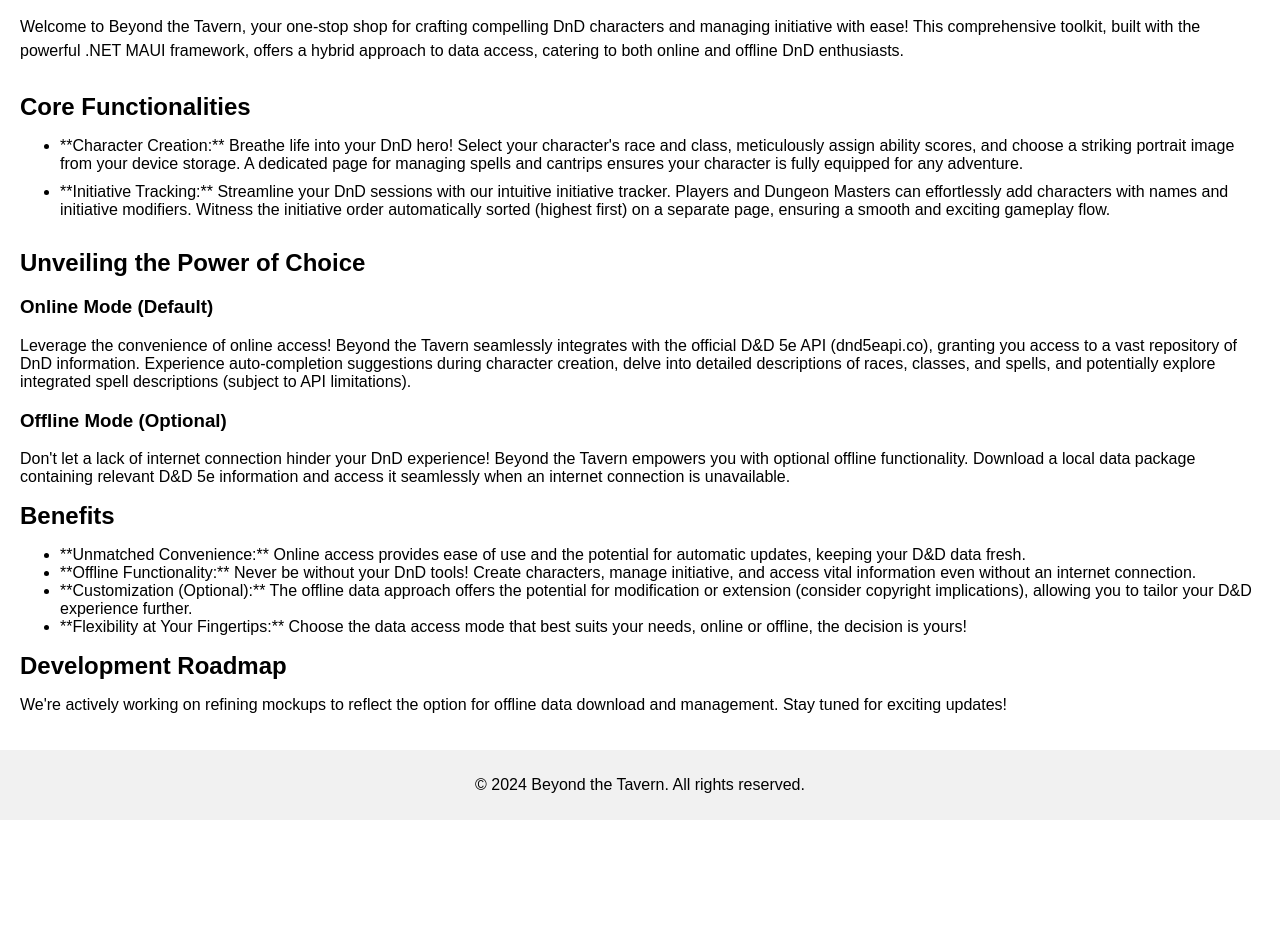
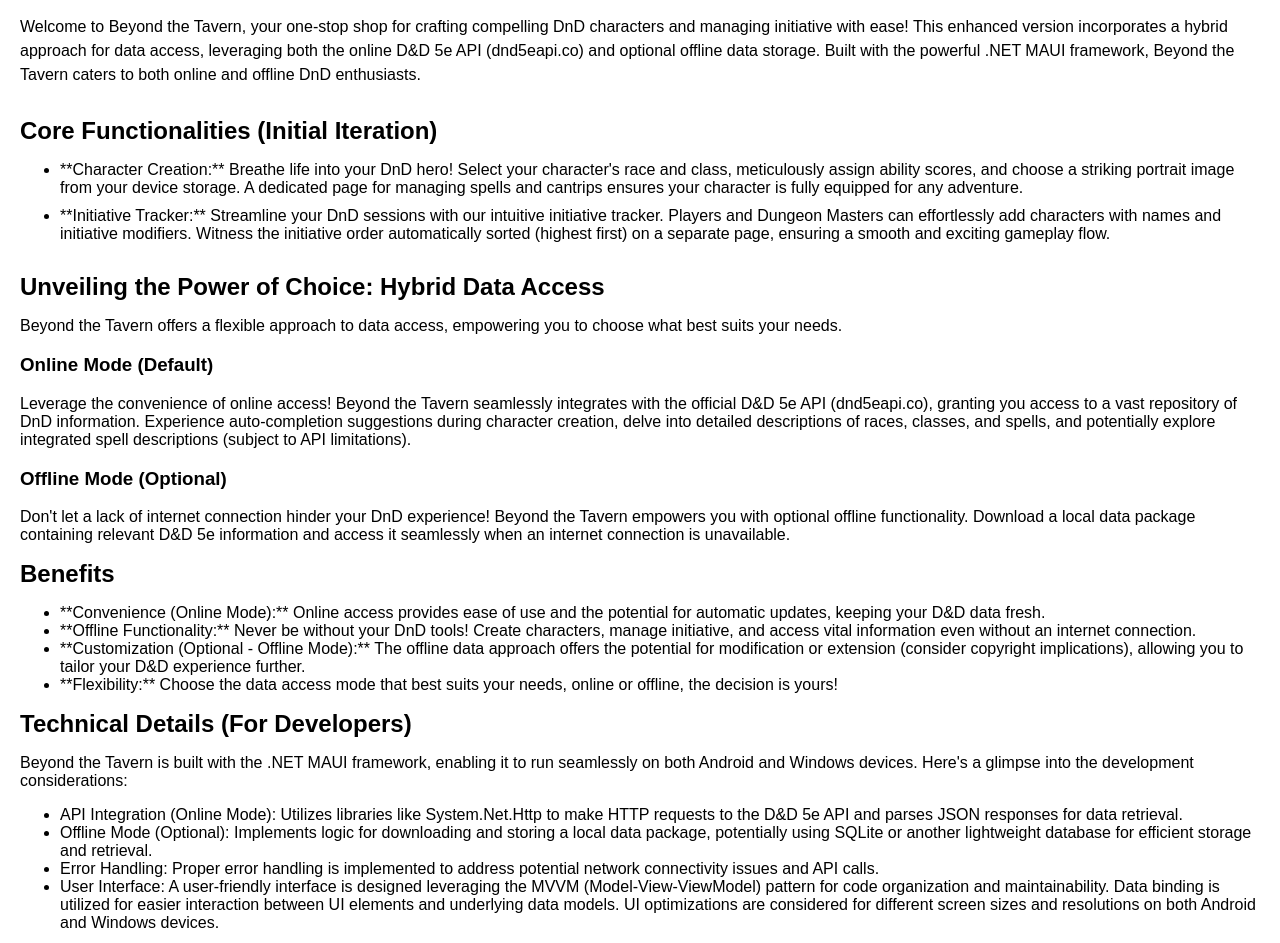
Before and after one commit to Florek81/Florek81.github.io, a plain HTML site: page index.html in a window 1280 px wide. Shown: the part 169-1112 px from the top of the page. Before the commit the page ends 989 px from the top, so only its background shows below. Drawn offline with Linux system fonts and the light colour scheme.

Commit message:
add additional text

```diff
--- a/index.html
+++ b/index.html
@@ -14,21 +14,22 @@
   <main>
     <section class="about">
       <h3>Empowering Your DnD Adventures</h3>
-      <p>Welcome to Beyond the Tavern, your one-stop shop for crafting compelling DnD characters and managing initiative with ease! This comprehensive toolkit, built with the powerful .NET MAUI framework, offers a hybrid approach to data access, catering to both online and offline DnD enthusiasts.</p>
+      <p>Welcome to Beyond the Tavern, your one-stop shop for crafting compelling DnD characters and managing initiative with ease! This enhanced version incorporates a hybrid approach for data access, leveraging both the online D&D 5e API (dnd5eapi.co) and optional offline data storage. Built with the powerful .NET MAUI framework, Beyond the Tavern caters to both online and offline DnD enthusiasts.</p>
     </section>
     <section class="features">
-      <h2>Core Functionalities</h2>
+      <h2>Core Functionalities (Initial Iteration)</h2>
       <ul>
         <li>
           **Character Creation:** Breathe life into your DnD hero! Select your character's race and class, meticulously assign ability scores, and choose a striking portrait image from your device storage. A dedicated page for managing spells and cantrips ensures your character is fully equipped for any adventure.
         </li>
         <li>
-          **Initiative Tracking:** Streamline your DnD sessions with our intuitive initiative tracker. Players and Dungeon Masters can effortlessly add characters with names and initiative modifiers. Witness the initiative order automatically sorted (highest first) on a separate page, ensuring a smooth and exciting gameplay flow.
+          **Initiative Tracker:** Streamline your DnD sessions with our intuitive initiative tracker. Players and Dungeon Masters can effortlessly add characters with names and initiative modifiers. Witness the initiative order automatically sorted (highest first) on a separate page, ensuring a smooth and exciting gameplay flow.
         </li>
       </ul>
     </section>
     <section class="data-access">
-      <h2>Unveiling the Power of Choice</h2>
+      <h2>Unveiling the Power of Choice: Hybrid Data Access</h2>
+      <p>Beyond the Tavern offers a flexible approach to data access, empowering you to choose what best suits your needs.</p>
       <div class="mode online">
         <h3>Online Mode (Default)</h3>
         <p>Leverage the convenience of online access! Beyond the Tavern seamlessly integrates with the official D&D 5e API (dnd5eapi.co), granting you access to a vast repository of DnD information. Experience auto-completion suggestions during character creation, delve into detailed descriptions of races, classes, and spells, and potentially explore integrated spell descriptions (subject to API limitations).</p>
@@ -41,10 +42,20 @@
     <section class="benefits">
       <h2>Benefits</h2>
       <ul>
-        <li>**Unmatched Convenience:** Online access provides ease of use and the potential for automatic updates, keeping your D&D data fresh.</li>
+        <li>**Convenience (Online Mode):** Online access provides ease of use and the potential for automatic updates, keeping your D&D data fresh.</li>
         <li>**Offline Functionality:** Never be without your DnD tools! Create characters, manage initiative, and access vital information even without an internet connection.</li>
-        <li>**Customization (Optional):** The offline data approach offers the potential for modification or extension (consider copyright implications), allowing you to tailor your D&D experience further.</li>
-        <li>**Flexibility at Your Fingertips:** Choose the data access mode that best suits your needs, online or offline, the decision is yours!</li>
+        <li>**Customization (Optional - Offline Mode):** The offline data approach offers the potential for modification or extension (consider copyright implications), allowing you to tailor your D&D experience further.</li>
+        <li>**Flexibility:** Choose the data access mode that best suits your needs, online or offline, the decision is yours!</li>
+      </ul>
+    </section>
+    <section class="tech-details">
+      <h2>Technical Details (For Developers)</h2>
+      <p>Beyond the Tavern is built with the .NET MAUI framework, enabling it to run seamlessly on both Android and Windows devices. Here's a glimpse into the development considerations:</p>
+      <ul>
+        <li>API Integration (Online Mode): Utilizes libraries like System.Net.Http to make HTTP requests to the D&D 5e API and parses JSON responses for data retrieval.</li>
+        <li>Offline Mode (Optional): Implements logic for downloading and storing a local data package, potentially using SQLite or another lightweight database for efficient storage and retrieval.</li>
+        <li>Error Handling: Proper error handling is implemented to address potential network connectivity issues and API calls.</li>
+        <li>User Interface: A user-friendly interface is designed leveraging the MVVM (Model-View-ViewModel) pattern for code organization and maintainability. Data binding is utilized for easier interaction between UI elements and underlying data models. UI optimizations are considered for different screen sizes and resolutions on both Android and Windows devices.</li>
     </ul>
   </section>
   <section class="roadmap">
```
Lines whose indentation alone changed are shown as unchanged.
